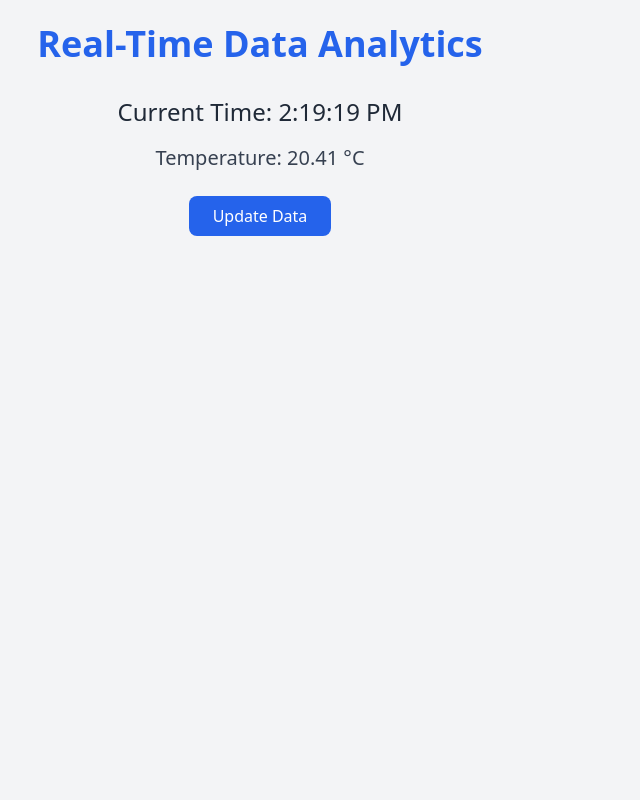
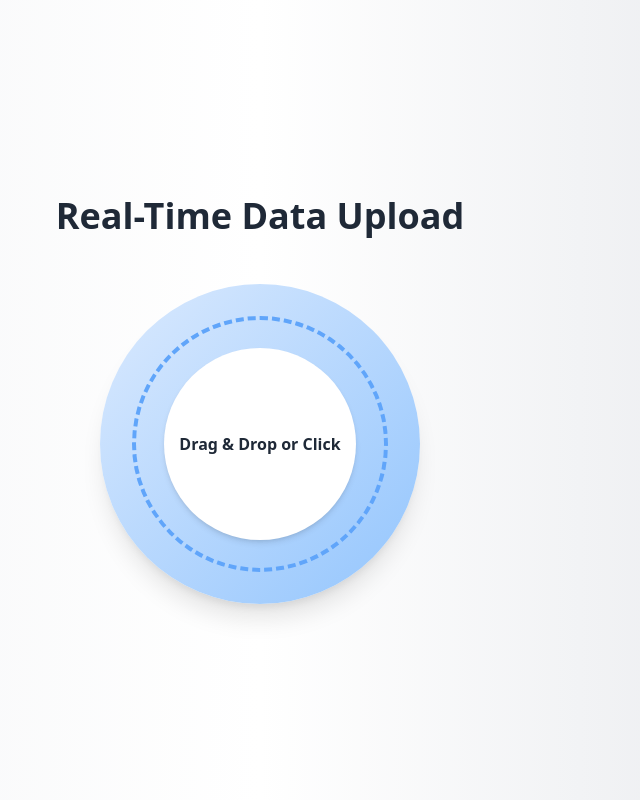
Before and after one commit to kakarot7072/inSyte, a React (Create React App) app: page /realtime-data in a window 1280 px wide. Shown: the whole page, without its empty margins (380-1020 px from the left). Built offline with nearby package versions, Linux system fonts and the light colour scheme.

Commit message:
realtimepage updated

```diff
--- a/package.json
+++ b/package.json
@@ -4,8 +4,12 @@
   "private": true,
   "dependencies": {
     "animate.css": "^4.1.1",
+    "chart.js": "^4.4.7",
     "cra-template": "1.2.0",
+    "framer-motion": "^12.4.1",
+    "papaparse": "^5.5.2",
     "react": "^19.0.0",
+    "react-chartjs-2": "^5.3.0",
     "react-dom": "^19.0.0",
     "react-intersection-observer": "^9.14.0",
     "react-router-dom": "^7.1.1",
--- a/src/App.js
+++ b/src/App.js
@@ -6,6 +6,7 @@ import Signup from './components/SignupForm.js';
 import Home from './components/Home.js';
 import RealTimeDataPage from './components/RealTimeDataPage.js';
 import PredictiveAnalyticsPage from './PredictiveAnalyticsPage.js';
+import AnalyticsPage from './components/AnalyticsPage.js';
 
 function App() {
   return (
@@ -15,6 +16,7 @@ function App() {
       <Route path="/" element={<Home />} />
       <Route path="/realtime-data" element={<RealTimeDataPage />} />
         <Route path="/predictive-analytics" element={<PredictiveAnalyticsPage />} />
+        <Route path="/analytics" element={<AnalyticsPage />} />
     </Routes>
   );
 }
--- /dev/null
+++ b/src/components/AnalyticsPage.js
@@ -0,0 +1,15 @@
+import React from "react";
+
+function AnalyticsPage() {
+  return (
+    <div className="min-h-screen bg-gray-100 flex flex-col items-center justify-center p-4">
+      <h1 className="text-4xl font-bold text-gray-800 mb-6">Analytics</h1>
+      <div className="text-lg text-gray-600">
+        <p>Here, you can view the analytics of the uploaded data.</p>
+        {/* Add your analytics display logic here */}
+      </div>
+    </div>
+  );
+}
+
+export default AnalyticsPage;
--- a/src/components/LoginForm.js
+++ b/src/components/LoginForm.js
@@ -62,7 +62,7 @@ const Login = () => {
               <label htmlFor="remember-me" className="ml-2 text-sm text-gray-600">Remember me</label>
             </div>
             <div className="text-sm text-indigo-600 hover:underline">
-              <a href="#">Forgot password?</a>
+              <a >Forgot password?</a>
             </div>
           </div>
 
--- a/src/components/RealTimeDataPage.js
+++ b/src/components/RealTimeDataPage.js
@@ -1,40 +1,108 @@
-import React, { useState, useEffect } from 'react';
+
+import React, { useState } from "react";
+import { motion } from "framer-motion";
+import { Link } from "react-router-dom";
+// import AnalyticsPage from "./AnalyticsPage";
+
 
 function RealTimeDataPage() {
-  const [data, setData] = useState(null);
+  const [uploadMessage, setUploadMessage] = useState("");
+  const [isUploading, setIsUploading] = useState(false);
+  const [isUploadSuccessful, setIsUploadSuccessful] = useState(false);
 
-  useEffect(() => {
-    // Simulate real-time data fetching (e.g., from an API or WebSocket)
-    const interval = setInterval(() => {
-      fetchRealTimeData();
-    }, 1000); // Fetch data every second
+  const handleFileUpload = (event) => {
+    const file = event.target.files[0];
+    if (file && file.type === "text/csv") {
+      setIsUploading(true);
+      setUploadMessage("Uploading...");
 
-    return () => clearInterval(interval); // Cleanup the interval when the component is unmounted
-  }, []);
+      // Simulate file upload with a delay
+      setTimeout(() => {
+        setIsUploading(false);
+        setUploadMessage("File uploaded successfully!");
+        setIsUploadSuccessful(true); // Mark upload as successful
 
-  const fetchRealTimeData = () => {
-    // Example: Fetch data from an API or simulate real-time data
-    setData({
-      time: new Date().toLocaleTimeString(),
-      temperature: (Math.random() * 10 + 20).toFixed(2), // Random temperature
-    });
+        // Hide the message after 5 seconds
+        setTimeout(() => {
+          setUploadMessage("");
+        }, 5000);
+      }, 2000); // Simulate 2 seconds delay for upload
+    } else {
+      setUploadMessage("Please upload a valid CSV file.");
+    }
   };
 
   return (
-    <div className="min-h-screen bg-gray-100 p-6">
-      <h1 className="text-4xl font-semibold text-center text-blue-600">Real-Time Data Analytics</h1>
+    <div className="min-h-screen bg-gradient-to-r from-gray-100 via-white to-gray-200 flex flex-col items-center justify-center p-2">
+      <motion.h1
+        className="text-4xl font-bold text-gray-800 mb-12"
+        initial={{ opacity: 0, y: -40 }}
+        animate={{ opacity: 1, y: 0 }}
+        transition={{ duration: 1.5, ease: "easeOut" }}
+      >
+        Real-Time Data Upload
+      </motion.h1>
 
-      <div className="mt-8 text-center">
-        <h2 className="text-2xl text-gray-800">Current Time: {data?.time}</h2>
-        <p className="mt-4 text-xl text-gray-700">Temperature: {data?.temperature} °C</p>
-      </div>
+      <motion.div
+        className="relative w-80 h-80 bg-gradient-to-br from-blue-100 to-blue-300 rounded-full flex items-center justify-center shadow-xl"
+        initial={{ scale: 0.85 }}
+        animate={{ scale: 1 }}
+        transition={{ duration: 2, ease: "easeInOut" }}
+      >
+        <motion.label
+          htmlFor="file-input"
+          className="w-64 h-64 border-4 border-dashed border-blue-400 rounded-full flex items-center justify-center cursor-pointer transition"
+          whileHover={{ scale: 1.05 }}
+        >
+          <motion.div
+            className="text-gray-800 bg-white w-48 h-48 flex items-center justify-center rounded-full shadow-md font-bold"
+            whileHover={{ scale: 1.1 }}
+            transition={{ duration: 0.4, ease: "easeInOut" }}
+          >
+            {isUploading ? (
+              <span>Uploading...</span>
+            ) : (
+              <span>Drag & Drop or Click</span>
+            )}
+          </motion.div>
+        </motion.label>
+        <input
+          id="file-input"
+          type="file"
+          accept=".csv"
+          onChange={handleFileUpload}
+          className="hidden"
+        />
+      </motion.div>
 
-      {/* Example of real-time data display */}
-      <div className="mt-6 text-center">
-        <button className="px-6 py-2 bg-blue-600 text-white rounded-lg hover:bg-blue-700 transition-all duration-300">
-          Update Data
-        </button>
-      </div>
+      {uploadMessage && (
+        <motion.p
+          className={`mt-6 text-xl ${
+            uploadMessage.includes("successfully")
+              ? "text-green-600"
+              : "text-red-500"
+          }`}
+          initial={{ opacity: 0 }}
+          animate={{ opacity: 1 }}
+          transition={{ duration: 1 }}
+        >
+          {uploadMessage}
+        </motion.p>
+      )}
+
+      {/* Show link to navigate to analytics page after successful upload */}
+      {isUploadSuccessful && (
+        <motion.div
+          className="mt-6"
+          initial={{ opacity: 0 }}
+          animate={{ opacity: 1 }}
+          transition={{ duration: 1 }}
+        >
+          <Link to="/analytics" className="text-blue-500 font-bold text-xl">
+            View Analytics
+          </Link>
+        </motion.div>
+      )}
     </div>
   );
 }
```
Also changed, not shown: 1 other file (tests, documents, lock files or other folders).
